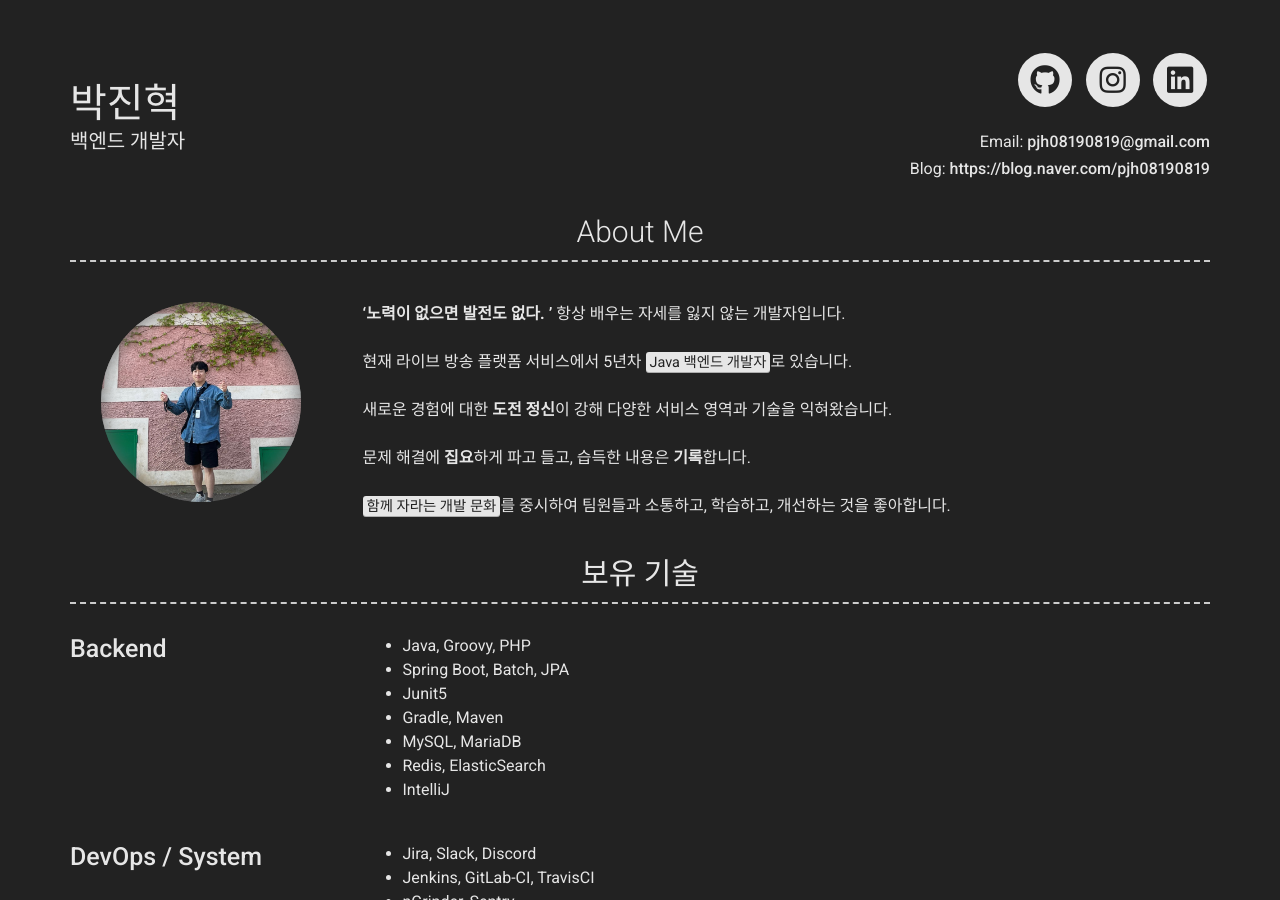
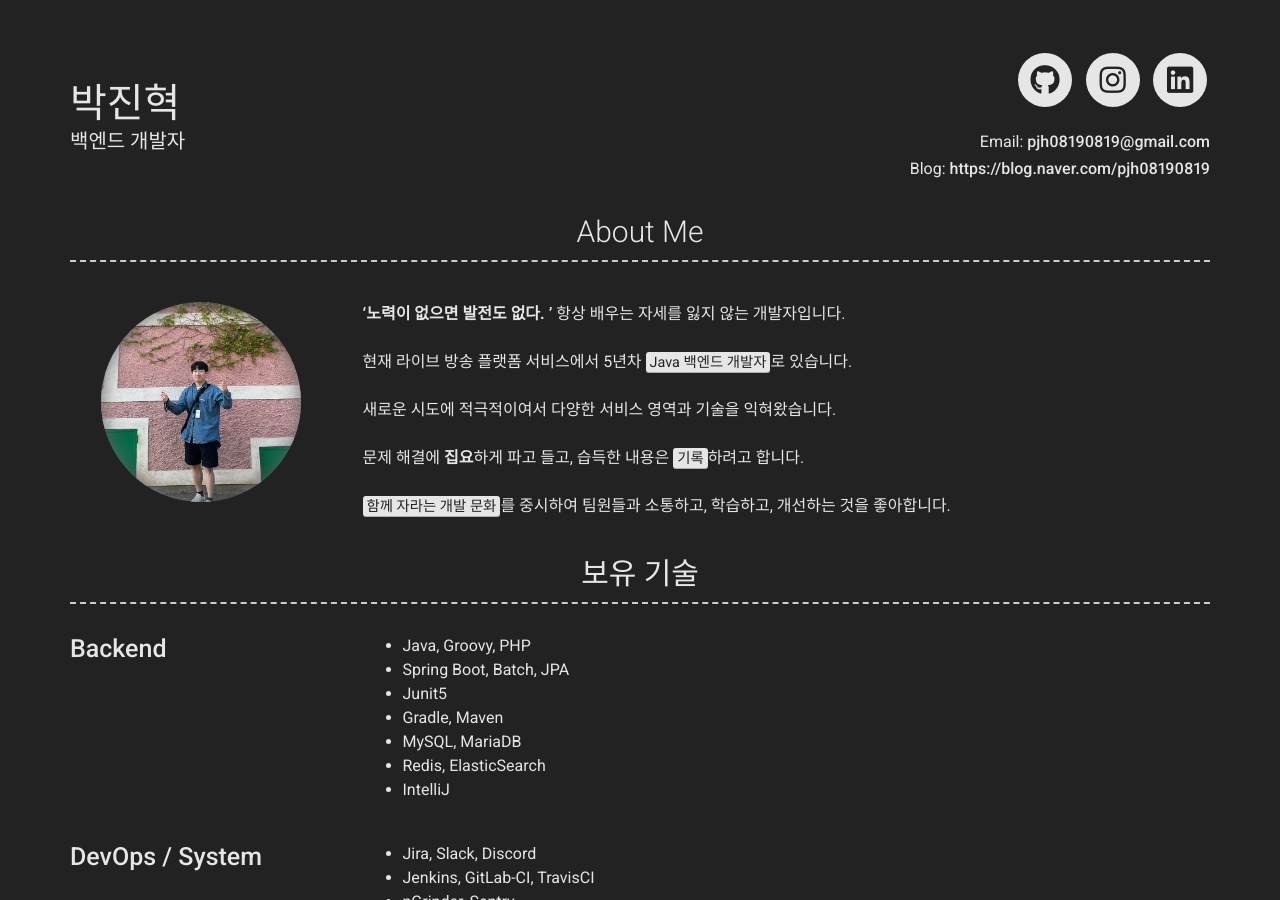
Before and after one commit to JinHyukParkk/JinHyukParkk.github.io, a Jekyll site: the page built from index.md, in a window 1280 px wide and 900 px high. Built offline with Jekyll 4.4.1, drawn with Linux system fonts in a browser that asks for light colours; nearby versions of some CDN libraries.

Commit message:
chore : "update about"

```diff
--- a/_config.yml
+++ b/_config.yml
@@ -36,9 +36,9 @@ about_content: | # this will include new lines to allow paragraphs
   <br/>
   현재 라이브 방송 플랫폼 서비스에서 5년차 <mark>Java 백엔드 개발자</mark>로 있습니다.<br/>
   <br/>
-  새로운 경험에 대한 **도전 정신**이 강해 다양한 서비스 영역과 기술을 익혀왔습니다.<br/>
+  새로운 시도에 적극적이여서 다양한 서비스 영역과 기술을 익혀왔습니다.<br/>
   <br/>
-  문제 해결에 **집요**하게 파고 들고, 습득한 내용은 **기록**합니다.<br/>
+  문제 해결에 **집요**하게 파고 들고, 습득한 내용은 <mark>기록</mark>하려고 합니다.<br/>
   <br/>
   <mark>함께 자라는 개발 문화</mark>를 중시하여 팀원들과 소통하고, 학습하고, 개선하는 것을 좋아합니다.
 
```
